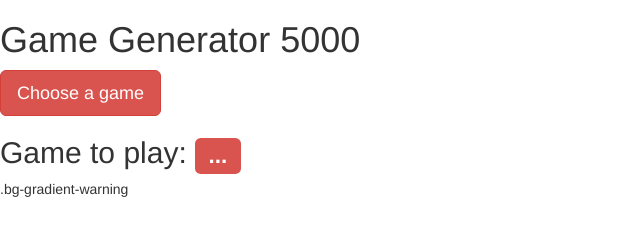
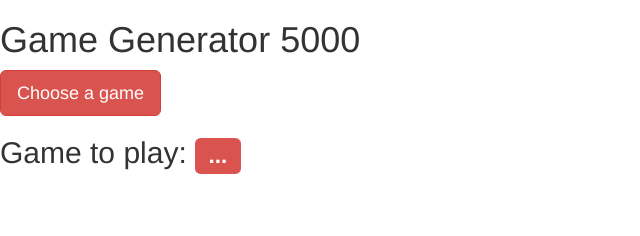
Before and after one commit to alexo1519/alexo1519, a plain HTML site: page index.html in a window 1280 px wide. Shown: the whole page, without its empty margins (0-640 px from the left). Drawn offline with nearby package versions, Linux system fonts and the light colour scheme.

Commit message:
Update index.html

```diff
--- a/index.html
+++ b/index.html
@@ -19,8 +19,6 @@ integrity="sha384-BVYiiSIFeK1dGmJRAkycuHAHRg32OmUcww7on3RYdg4Va+PmSTsz/K68vbdEjh
 <button class="btn btn-danger btn-lg" onclick="completeSentence(gameArray, 'randomGame')">Choose a game</button>
 
 <h2>Game to play: <span id="randomGame" class="label label-danger">...</span></h2>
-
-<div class="p-3 mb-2 bg-gradient-warning text-dark">.bg-gradient-warning</div>
 
 
 <script>
```
